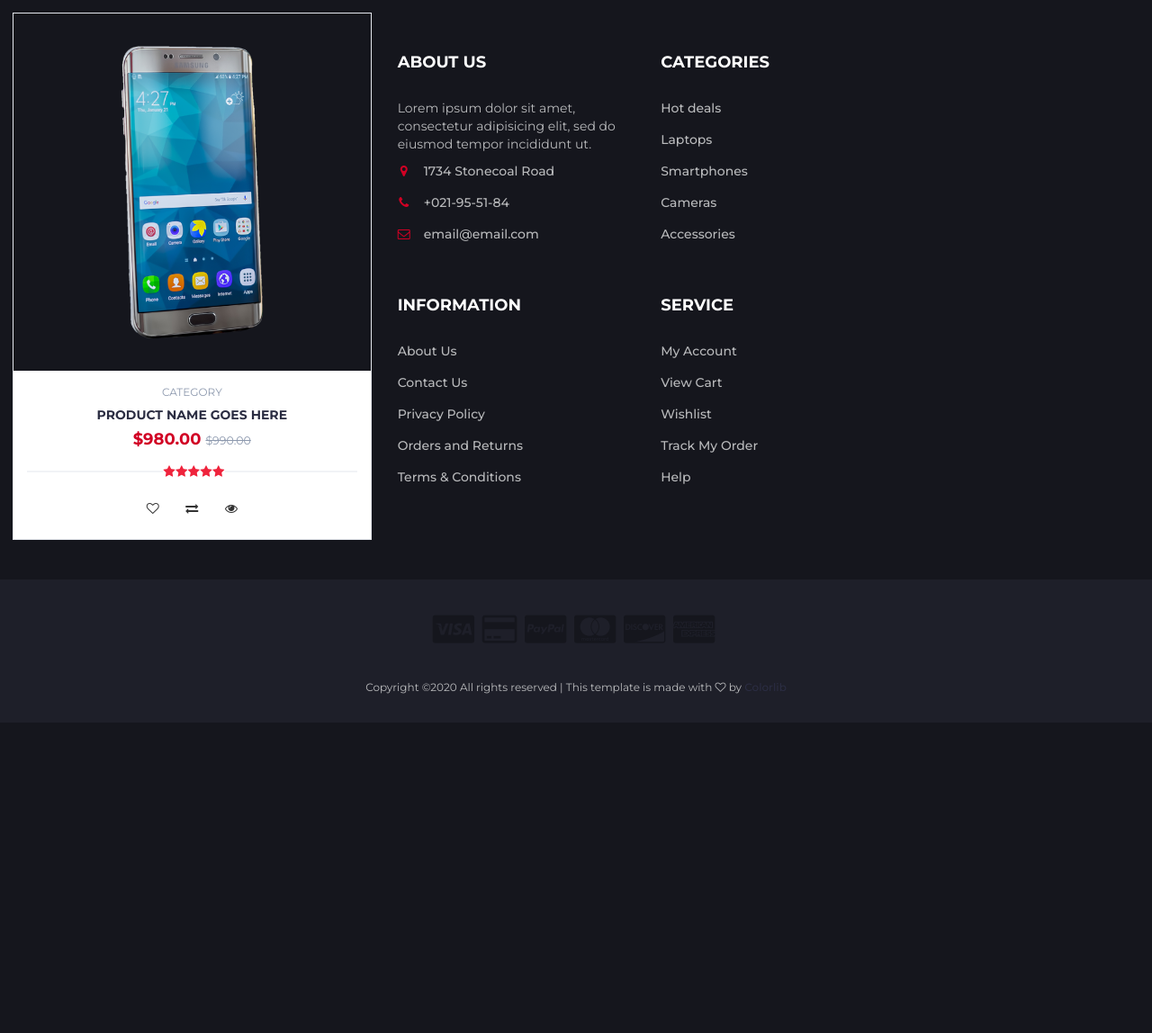
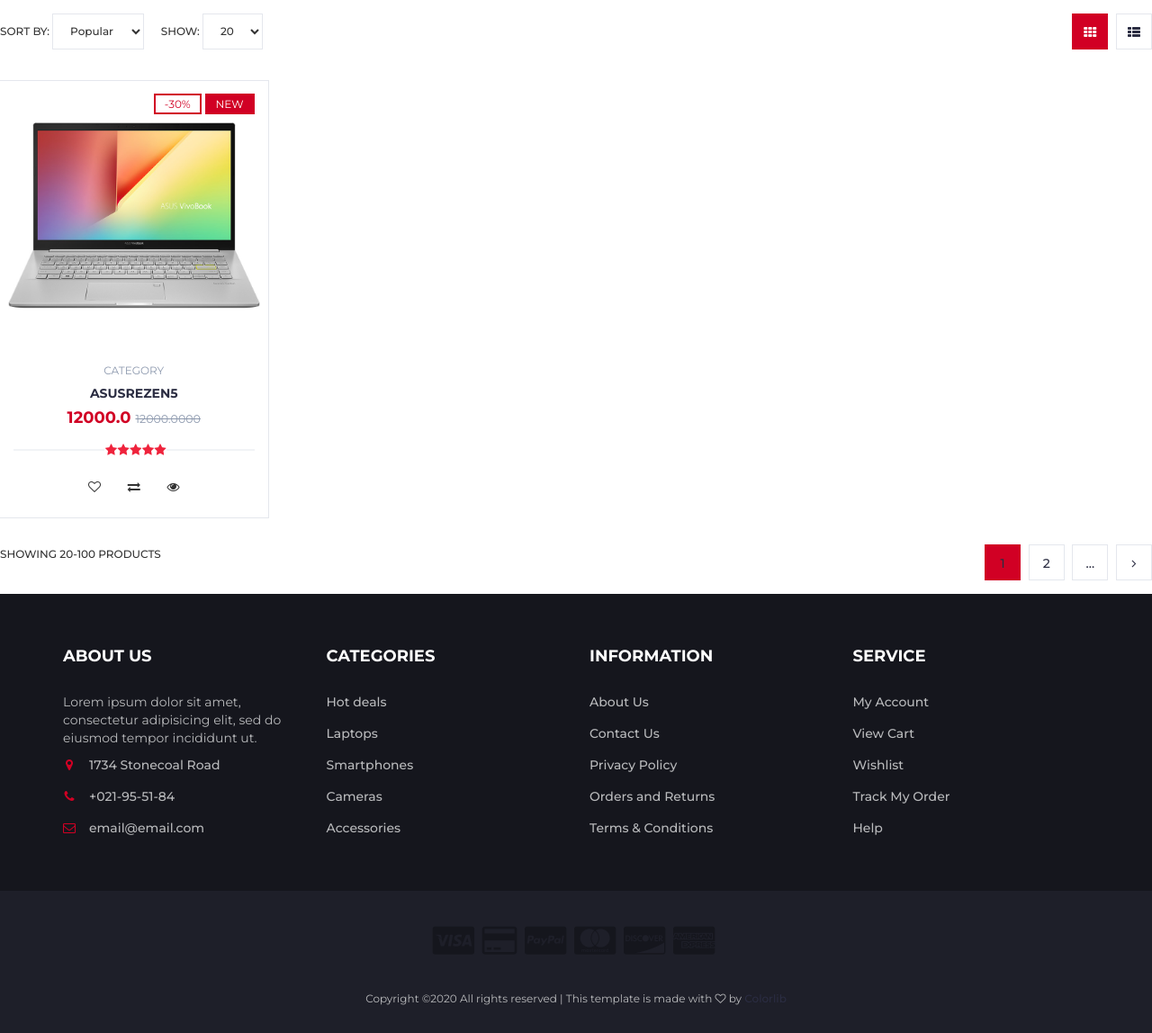
Before and after one commit to ducc8201/WebProject, a Django app: page /store/home/ in a window 1280 px wide. Shown: the part 207-1355 px from the top of the page at 90% size. Before the commit the page ends 978 px from the top, so only its background shows below. Run offline with Django 3.2, Linux system fonts and the light colour scheme; data comes from the database, SQL or seed files in the repository; both versions use the stored data as it was after the commit; some libraries are stand-ins or nearby versions.

Commit message:
make template home

```diff
--- a/store/models.py
+++ b/store/models.py
@@ -27,6 +27,7 @@
     quantitySelled = models.IntegerField(default=0)
     dateAdded =models.DateTimeField(auto_now_add=True)
     image = models.ImageField(null=True,blank=True)
+    description = models.TextField(null=True, blank=True)
 
     def ImageURL(self):
         try:
--- a/store/templates/store/home.html
+++ b/store/templates/store/home.html
@@ -1,15 +1,50 @@
 {% extends 'store/index.html' %}
 {% load static %}
 {% block content %}
-							<div class="col-md-4 col-xs-6">
+
+						<!-- store top filter -->
+						<div class="store-filter clearfix">
+							<div class="store-sort">
+								<label>
+									Sort By:
+									<select class="input-select">
+										<option value="0">Popular</option>
+										<option value="1">Position</option>
+									</select>
+								</label>
+
+								<label>
+									Show:
+									<select class="input-select">
+										<option value="0">20</option>
+										<option value="1">50</option>
+									</select>
+								</label>
+							</div>
+							<ul class="store-grid">
+								<li class="active"><i class="fa fa-th"></i></li>
+								<li><a href="#"><i class="fa fa-th-list"></i></a></li>
+							</ul>
+						</div>
+						<!-- /store top filter -->
+
+						<!-- store products -->
+						<div class="row">
+							<!-- product -->
+							{% for product in products %}
+							<div class="col-md-3 col-xs-4">
 								<div class="product">
 									<div class="product-img">
-										<img src="./img/product07.png" alt="">
+										<img src="{{product.ImageURL}}" alt="">
+										<div class="product-label">
+											<span class="sale">-30%</span>
+											<span class="new">NEW</span>
+										</div>
 									</div>
 									<div class="product-body">
 										<p class="product-category">Category</p>
-										<h3 class="product-name"><a href="#">product name goes here</a></h3>
-										<h4 class="product-price">$980.00 <del class="product-old-price">$990.00</del></h4>
+										<h3 class="product-name"><a href="#">{{product.name}}</a></h3>
+										<h4 class="product-price">{{product.price}} <del class="product-old-price">{{product.price}}000</del></h4>
 										<div class="product-rating">
 											<i class="fa fa-star"></i>
 											<i class="fa fa-star"></i>
@@ -28,4 +63,44 @@
 									</div>
 								</div>
 							</div>
+							<!-- /product -->
+							{% endfor %}
+
+						</div>
+						<!-- /store products -->
+
+						<!-- store bottom filter -->
+						<div class="store-filter clearfix">
+							<span class="store-qty">Showing 20-100 products</span>
+							<ul class="store-pagination">
+								{% if products.has_previous %}
+   									 <li><a href="?page={{ products.previous_page_number }}"><i class="fa fa-angle-left"></i></a></li>
+								{% if products.number|add:'-1' > 1 %}
+   									 <li><a href="?page={{ products.number|add:'-1' }}">&hellip;</a></li>
+								{% endif %}
+								{% endif%}
+
+
+
+								{% for i in numPage %}
+								 	{% if products.number == i %}
+										<li class="active"><a href="?page={{i}}">{{i}}</a></li>
+									{% elif i > products.number|add:'-2' and i < products.number|add:'2' %}
+                						<li><a href="?page={{i}}">{{i}}</a></li>
+            						{% endif %}
+
+								{% endfor%}
+
+
+								{% if products.has_next %}
+
+								{% if products.number|add:'1' > 1 %}
+   									 <li><a href="?page={{ products.number|add:'-1' }}">&hellip;</a></li>
+								{% endif %}
+								<li><a href="?page={{ products.next_page_number }}"><i class="fa fa-angle-right"></i></a></li>
+								{% endif%}
+							</ul>
+						</div>
+						<!-- /store bottom filter -->
+
 {% endblock content %}
--- a/store/urls.py
+++ b/store/urls.py
@@ -2,8 +2,6 @@
 from . import views
 
 urlpatterns = [
-
-    path('',views.index, name = 'index'),
     path('home/',views.home,name = 'home')
 
 ]
--- a/store/views.py
+++ b/store/views.py
@@ -1,9 +1,23 @@
 from django.shortcuts import render
+from .models import *
+from django.core.paginator import Paginator, EmptyPage, InvalidPage
+
 
 # Create your views here.
-def index(request):
-    context = {}
-    return render(request,'store/index.html',context)
 def home(request):
-    context = {}
+    Allproducts = Product.objects.all()
+    paginator = Paginator(Allproducts,1)
+    pagenum = request.GET.get('page',1)
+    numPage = paginator.num_pages ### get numer of page
+    print()
+    try:
+        products = paginator.page(pagenum)
+    except (EmptyPage,InvalidPage,ValueError):
+        products = paginator.page(1)
+
+    context = {
+        'products' : products,
+        'numPage' : range(1,numPage+1),
+
+    }
     return render(request,'store/home.html',context)
```
Also changed, not shown: db.sqlite3, static/images/4938_d509da_ryzen_5__4_.png (added), static/images/5890_zephyrus_s_gx502_11_compressed_1.jpg (added), static/images/Asus_Vivobook_D509DA_-_AMD_Ryzen_5.png (added), static/images/Laptop_Asus_M413IA-EK338T_-_AMD_Ryzen_5.png (added), static/images/Laptop_Asus_TUF_A15_FA506IH-AL018T_-_AMD_Ryzen_5.jpg (added), static/images/Laptop_Asus_X509FJ_EJ053T__EJ153T.jpg (added), static/images/pro_poster_4691.jpg (added), static/images/pro_poster_4714.jpg (added), static/images/pro_poster_5035.jpg (added), static/images/product02.png (added), static/images/product05_h1i3BIa.png (added), static/images/product08.png (added), store/migrations/0003_product_description.py (added).
